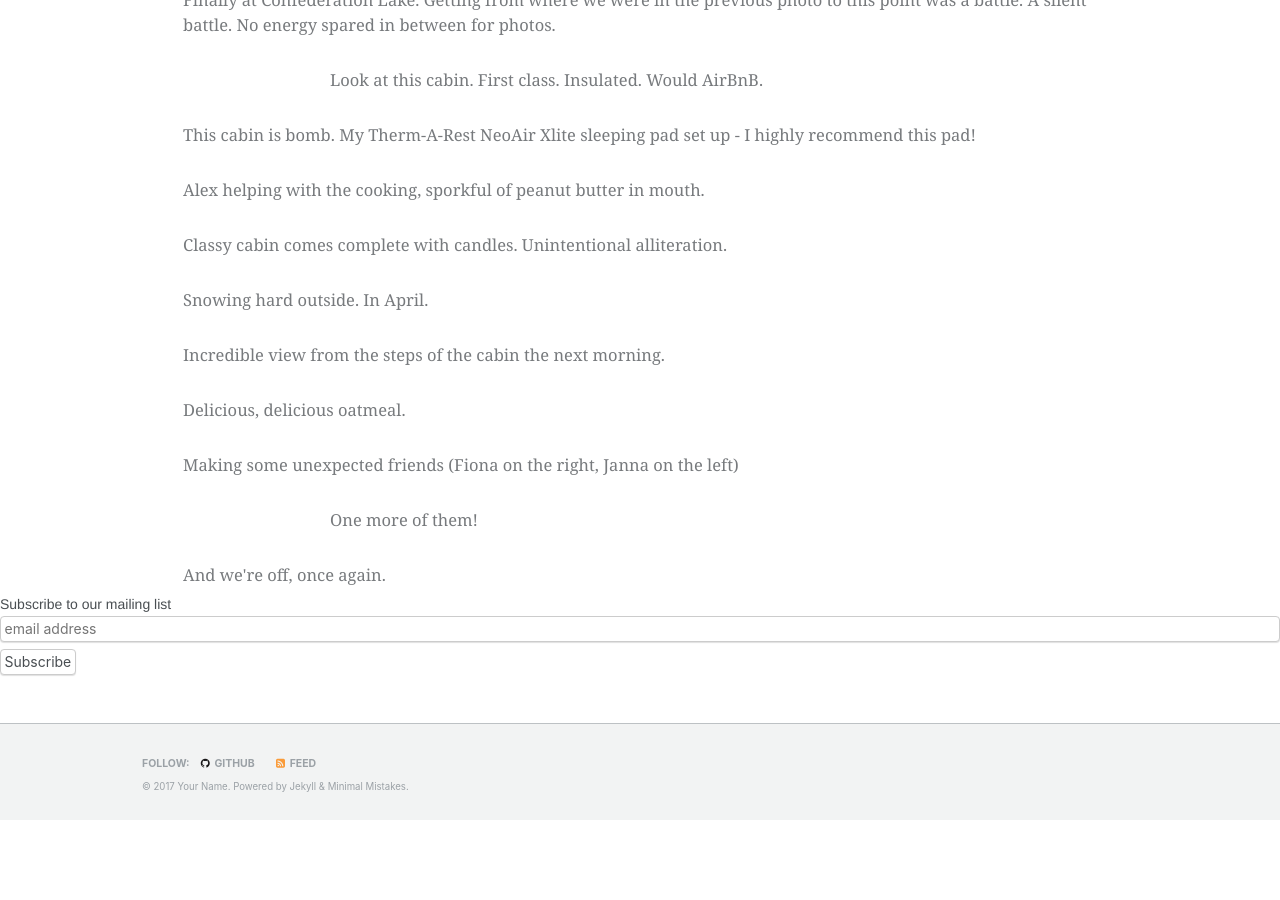
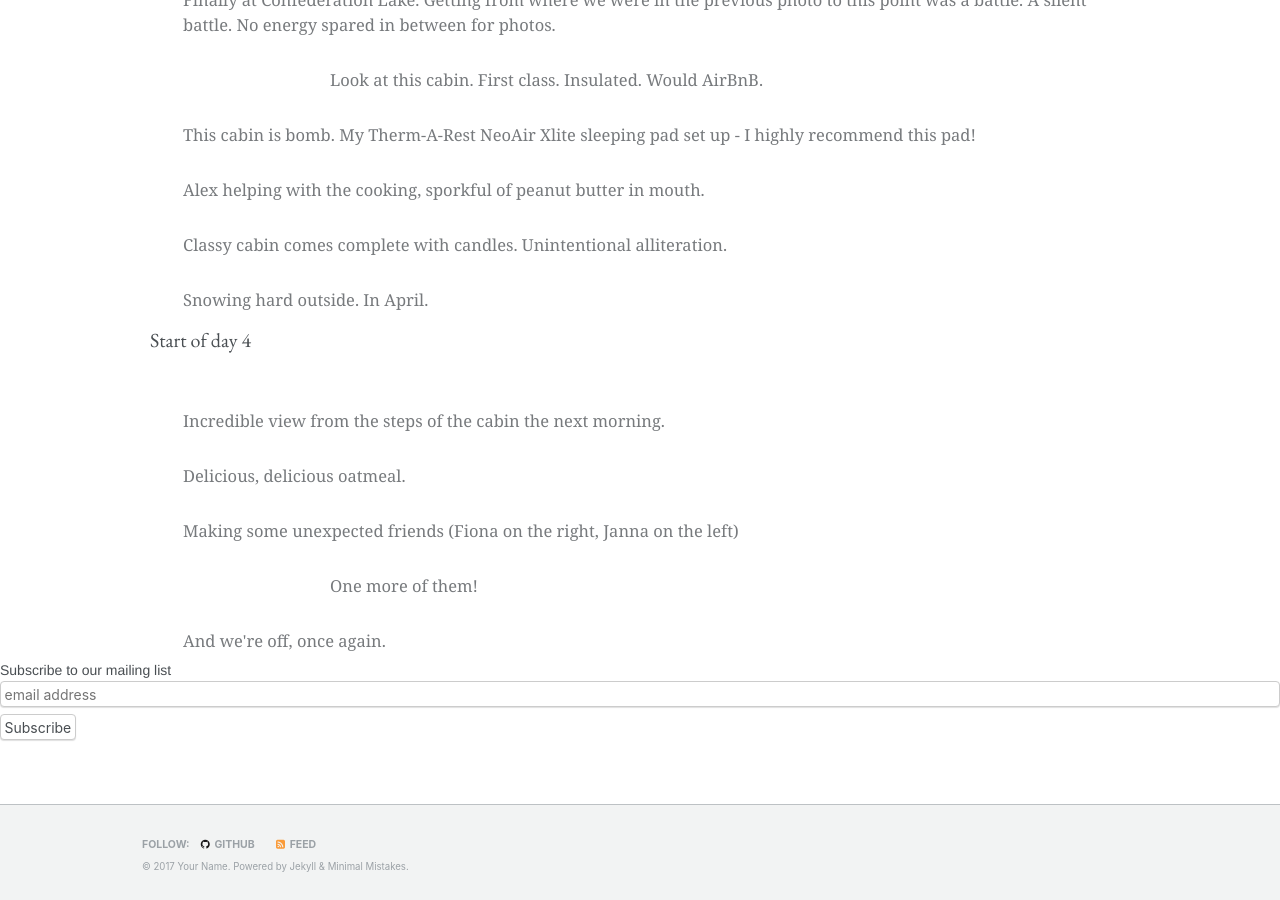
Before and after one commit to BestCoastTrail/BestCoastTrail.github.io, a Jekyll site: the page built from _posts/2017-04-10-Day-3:-An-Unexpected-Meal.markdown, in a window 1280 px wide and 900 px high, scrolled down 1794 px. Built offline with Jekyll 4.4.1, drawn with Linux system fonts in a browser that asks for light colours; comment, search, counter and statistics services are not loaded; before the commit the page ends 2614 px from its top, so only the background shows below that.

Commit message:
Added break between day 3 and 4

```diff
--- a/_posts/2017-04-10-Day-3:-An-Unexpected-Meal.markdown
+++ b/_posts/2017-04-10-Day-3:-An-Unexpected-Meal.markdown
@@ -74,6 +74,9 @@ header:
   <img data-original="https://farm3.staticflickr.com/2887/33979312760_9d42206ab5_h.jpg" data-action="zoom" class="inline-image"/>
   <figcaption>Snowing hard outside. In April.</figcaption>
 </figure>
+
+Start of day 4
+
 <figure>
   <img data-original="https://farm3.staticflickr.com/2847/34363701935_5f4b99014b_h.jpg" data-action="zoom" class="inline-image"/>
   <figcaption>Incredible view from the steps of the cabin the next morning.</figcaption>
```
